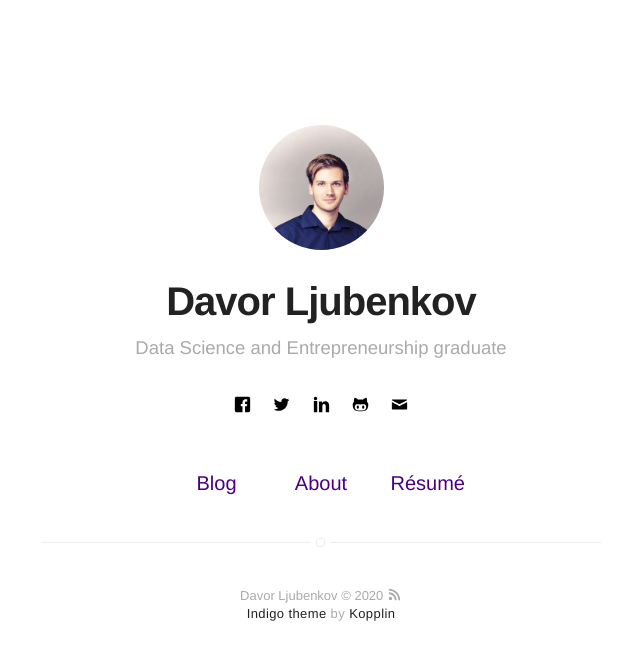
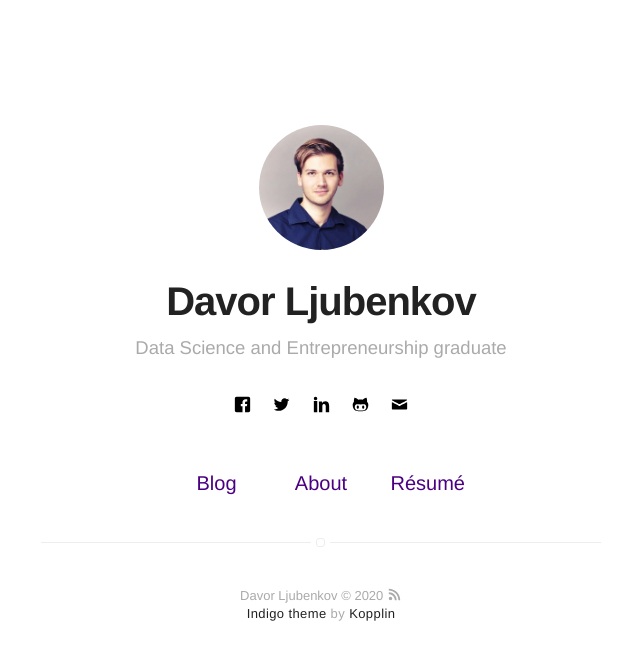
Before and after one commit to dljubenk/dljubenk.github.io, a Jekyll site: the page built from index.html, in a window 1280 px wide. Shown: the top 660 px of the page, without its empty margins (319-959 px from the left). Built offline with Jekyll 4.4.1, drawn with Linux system fonts in a browser that asks for light colours.

Commit message:
Update _config.yml

```diff
--- a/_config.yml
+++ b/_config.yml
@@ -8,7 +8,7 @@ description: A blog about technology and stuff related
 # if it's an external image, update below for true
 # better with square images
 external-image: false
-picture: assets/images/profile2.jpg
+picture: assets/images/profile3.jpg
 
 #markdown: kramdown
 #highlighter: rouge
```
